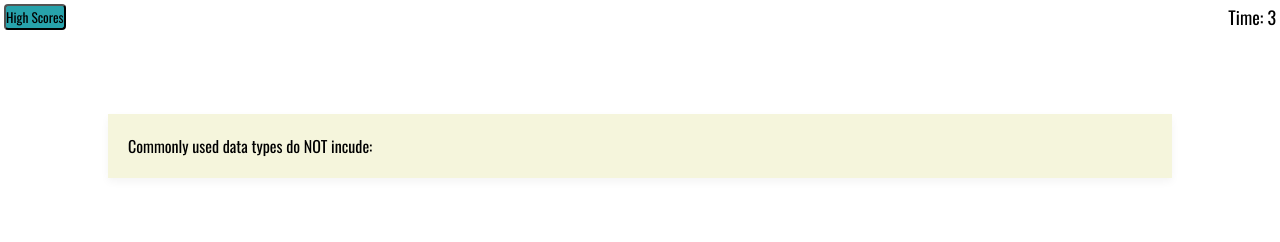
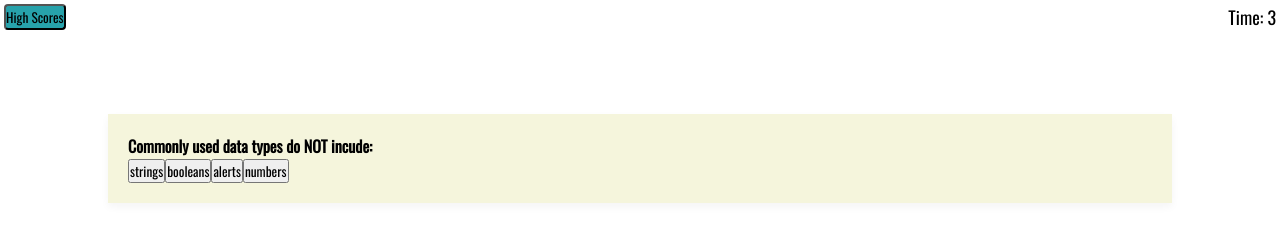
Before and after one commit to scarfrae/Web-API-Quiz, a plain HTML site: page index.html in a window 1280 px wide. Both pictures are taken after a click on the button "Start Game". Drawn offline with nearby package versions, Linux system fonts and the light colour scheme.

Commit message:
working on displaying first question and options

```diff
--- a/assets/script.js
+++ b/assets/script.js
@@ -44,63 +44,29 @@ function countdownTimer(){
 }
 var displayQuestions = document.getElementById("question");
 var questionIndex = 0;
-// var buttonChoices = document.getElementById("choicesContainer");
+var buttonChoices = document.getElementById("choicesContainer");
 // function startGame() {
 //     gets buttons from html
 function startGame() {
     var currentQuestion = questions[questionIndex];
         // var currentQuestions = questions[Q].title;
     displayQuestions.textContent = currentQuestion.title;
+
+    function nextQuestion() {
+        currentQuestion.options.forEach(function (option, i){
+            //button created
+            var buttonCreated = document.createElement('button');
+            // buttonCreated.setAttribute("class", "button")
+            buttonCreated.innerText = option;
+            console.log(option);
+            buttonChoices.appendChild(buttonCreated);
+            console.log(buttonChoices.appendChild(buttonCreated));
+
+        });
+
+    }
+    nextQuestion();
 }
-
-function nextQuestion() {
-
-
-// Create an "li" node:
-const node = document.createElement("id");
-
-// Create a text node:
-const textnode = document.createTextNode("Water");
-
-// Append the text node to the "li" node:
-node.appendChild(textnode);
-
-// Append the "li" node to the list:
-document.getElementById("myList").appendChild(node);
-}
-
-
-    // nextQuestion();
-
-// }
-        // function createChoicesItem(option) {
-        //     let li = document.createElement('li')
-        //     li.textContent = option;
-        //     return li;
-
-        // }
-
-
-        // buttonChoices.appendChild(createChoicesItem('home'));
-        // createChoicesItem();
-        // console.log(createChoicesItem("home"));
-
-        // currentQuestion.options.forEach(function (option, i){
-        //     //button created
-        //     var buttonCreated = document.createElement('button');
-        //     // buttonCreated.setAttribute("class", "button")
-        //     buttonCreated.innerText = option;
-        //     console.log(option);
-        //     document.buttonChoices.appendChild(buttonCreated);
-        //     console.log(buttonChoices.appendChild(buttonCreated));
-        //     document.getElementById
-
-
-
-        // });
-
-
-
 
 
 //function used to remove start page from dom and trigger timer
@@ -108,7 +74,6 @@ function start_button() {
     startPage.innerHTML = "";
     countdownTimer();
     startGame();
-    nextQuestion();
 
 
     // startGame();
--- a/assets/style.css
+++ b/assets/style.css
@@ -62,3 +62,7 @@ nav{
 /* .button:hover {
     Create hover attribute
 } */
+
+.questionContainer {
+    font-weight: bold;
+}
--- a/index.html
+++ b/index.html
@@ -49,15 +49,17 @@
                 data allows access to input of choicescontainer-->
                 <!-- <button id="btn1" class="btnOne"></button> -->
             <!-- </ul> -->
-            <ul id="myList">
+        </div>
 
-            </ul>
-
-            <div class="result" id="results">
-
-            </div>
+        <div class="choices" id="choicesContainer">
 
         </div>
+
+        <div class="result" id="results">
+
+        </div>
+
+
     </section>
 
 
```
